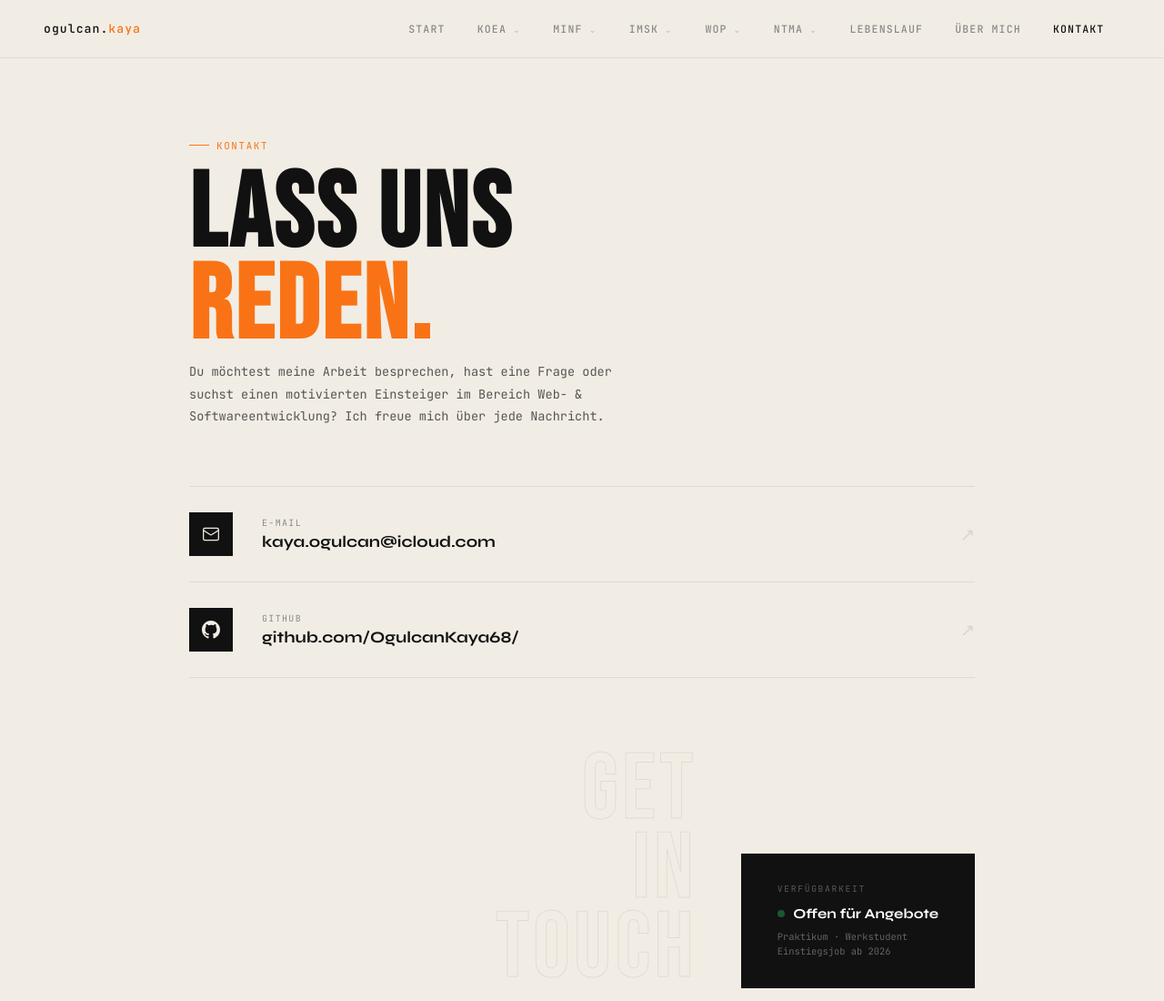
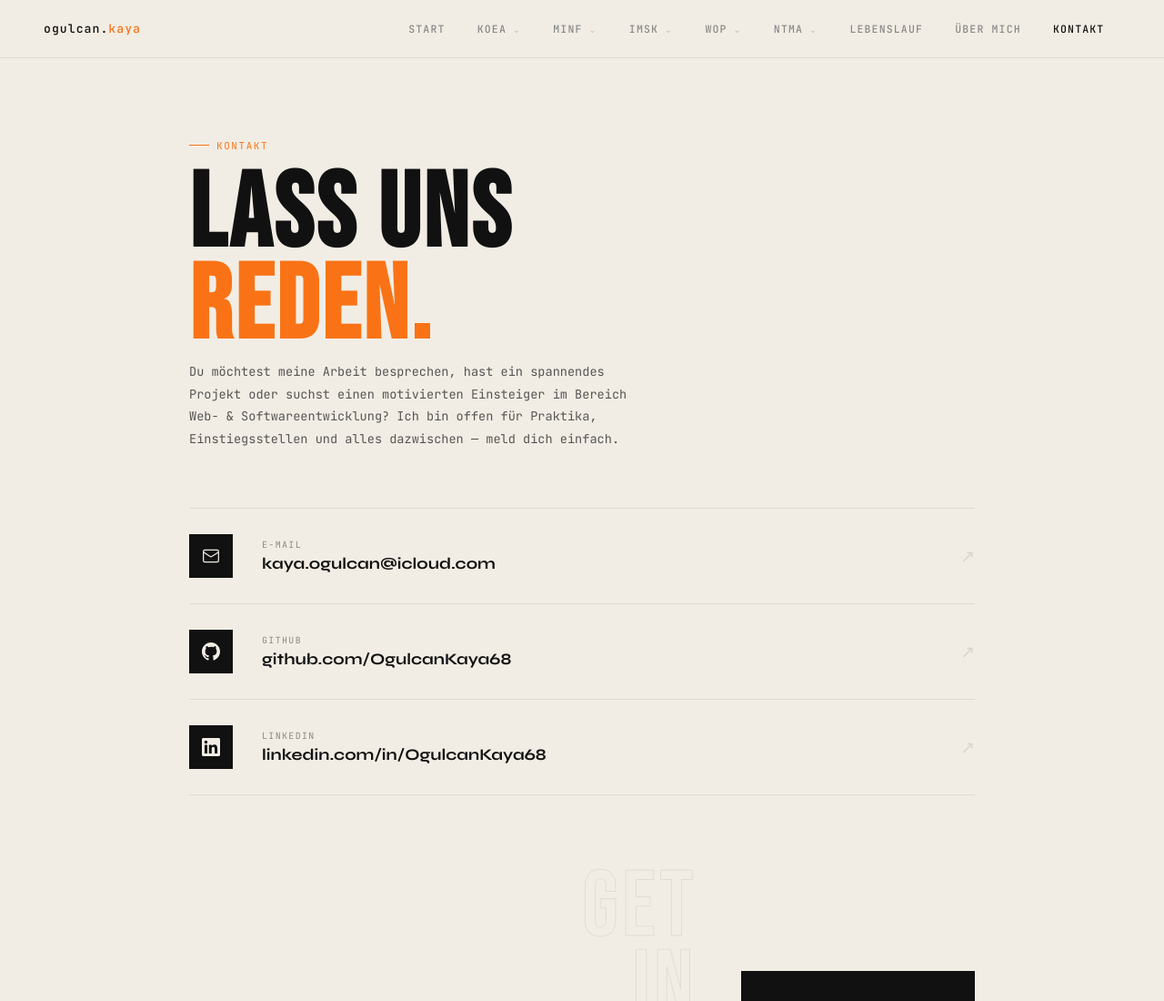
Before and after one commit to OgulcanKaya68/Medienportfolio, a plain HTML site: page kontakt.html in a window 1280 px wide. Shown: the top 1100 px of the page at 91% size. Drawn offline with Linux system fonts and the light colour scheme.

```diff
--- a/kontakt.html
+++ b/kontakt.html
@@ -104,9 +104,10 @@
   <div class="contact-tag">Kontakt</div>
   <h1 class="contact-h1">Lass uns<br><span>reden.</span></h1>
   <p class="contact-sub">
-    Du möchtest meine Arbeit besprechen, hast eine Frage oder suchst einen
-    motivierten Einsteiger im Bereich Web- &amp; Softwareentwicklung?
-    Ich freue mich über jede Nachricht.
+    Du möchtest meine Arbeit besprechen, hast ein spannendes Projekt
+    oder suchst einen motivierten Einsteiger im Bereich Web- &amp; Softwareentwicklung?
+    Ich bin offen für Praktika, Einstiegsstellen und alles dazwischen —
+    meld dich einfach.
   </p>
 
   <div class="channels">
@@ -126,7 +127,7 @@
     </a>
 
     <!-- GitHub -->
-    <a href="https://github.com/" target="_blank" rel="noopener" class="channel-item">
+    <a href="https://github.com/OgulcanKaya68" target="_blank" rel="noopener" class="channel-item">
       <div class="channel-icon">
         <svg width="20" height="20" viewBox="0 0 24 24" fill="currentColor">
           <path d="M12 0C5.374 0 0 5.373 0 12c0 5.302 3.438 9.8 8.207 11.387.599.111.793-.261.793-.577v-2.234c-3.338.726-4.033-1.416-4.033-1.416-.546-1.387-1.333-1.756-1.333-1.756-1.089-.745.083-.729.083-.729 1.205.084 1.839 1.237 1.839 1.237 1.07 1.834 2.807 1.304 3.492.997.107-.775.418-1.305.762-1.604-2.665-.305-5.467-1.334-5.467-5.931 0-1.311.469-2.381 1.236-3.221-.124-.303-.535-1.524.117-3.176 0 0 1.008-.322 3.301 1.23A11.509 11.509 0 0 1 12 5.803c1.02.005 2.047.138 3.006.404 2.291-1.552 3.297-1.23 3.297-1.23.653 1.653.242 2.874.118 3.176.77.84 1.235 1.911 1.235 3.221 0 4.609-2.807 5.624-5.479 5.921.43.372.823 1.102.823 2.222v3.293c0 .319.192.694.801.576C20.566 21.797 24 17.3 24 12c0-6.627-5.373-12-12-12z"/>
@@ -134,12 +135,24 @@
       </div>
       <div>
         <div class="channel-label">GitHub</div>
-        <div class="channel-value">github.com/OgulcanKaya68/</div>
+        <div class="channel-value">github.com/OgulcanKaya68</div>
       </div>
       <div class="channel-arrow">↗</div>
     </a>
 
-
+    <!-- LinkedIn -->
+    <a href="https://linkedin.com/in/OgulcanKaya68" target="_blank" rel="noopener" class="channel-item">
+      <div class="channel-icon">
+        <svg width="20" height="20" viewBox="0 0 24 24" fill="currentColor">
+          <path d="M20.447 20.452h-3.554v-5.569c0-1.328-.027-3.037-1.852-3.037-1.853 0-2.136 1.445-2.136 2.939v5.667H9.351V9h3.414v1.561h.046c.477-.9 1.637-1.85 3.37-1.85 3.601 0 4.267 2.37 4.267 5.455v6.286zM5.337 7.433a2.062 2.062 0 0 1-2.063-2.065 2.064 2.064 0 1 1 2.063 2.065zm1.782 13.019H3.555V9h3.564v11.452zM22.225 0H1.771C.792 0 0 .774 0 1.729v20.542C0 23.227.792 24 1.771 24h20.451C23.2 24 24 23.227 24 22.271V1.729C24 .774 23.2 0 22.222 0h.003z"/>
+        </svg>
+      </div>
+      <div>
+        <div class="channel-label">LinkedIn</div>
+        <div class="channel-value">linkedin.com/in/OgulcanKaya68</div>
+      </div>
+      <div class="channel-arrow">↗</div>
+    </a>
 
   </div>
 
```
Also changed, not shown: index.html (+2 -1 lines), ueber-mich.html (+14 -8 lines).
